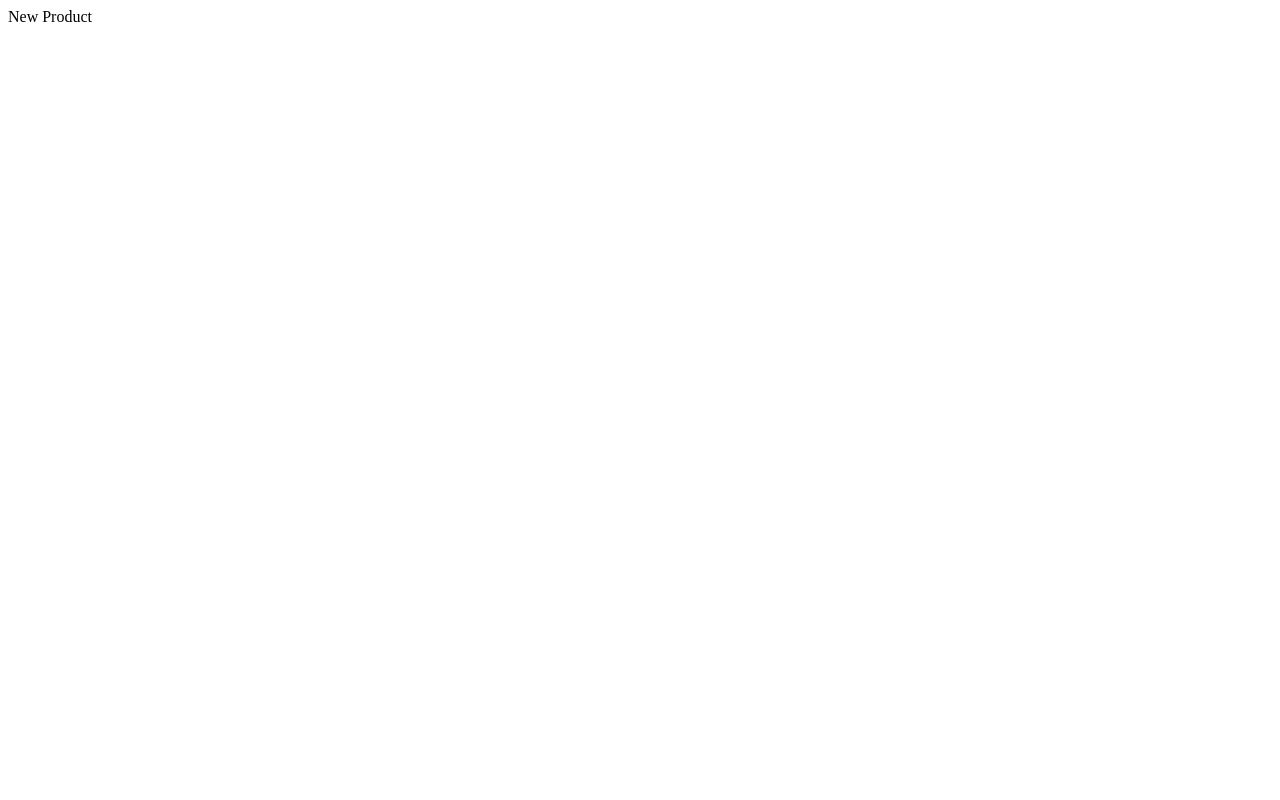
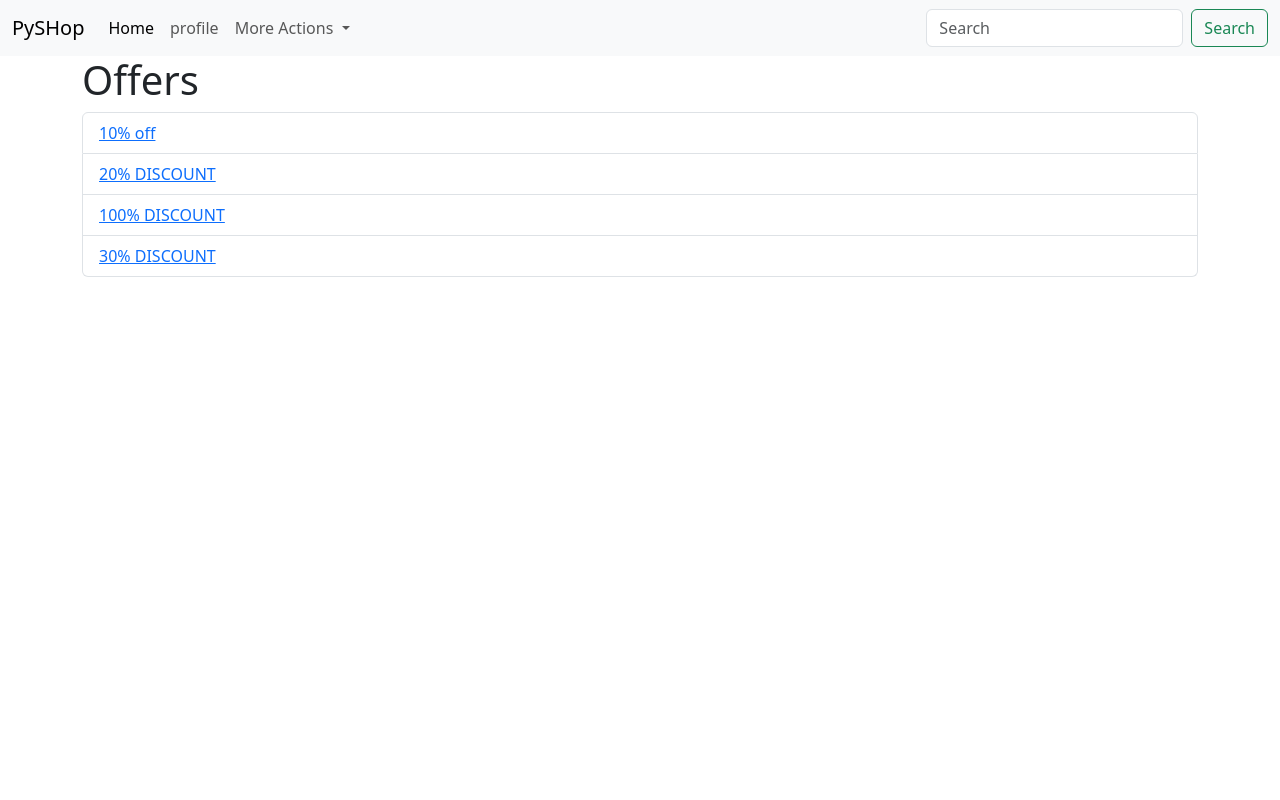
Before and after one commit to jinto-k/ShoppingSiteDjango, a Django app: page /products/new/ in a window 1280 px wide. Before the commit the page is almost empty. Run offline with Django 5.2, Linux system fonts and the light colour scheme; data comes from the database, SQL or seed files in the repository; both versions use the stored data as it was after the commit; some libraries are stand-ins or nearby versions.

Commit message:
Added a small offer section Added redirection to admin page from products page

```diff
--- a/products/templates/index.html
+++ b/products/templates/index.html
@@ -10,8 +10,8 @@
         <div class="card" style="width: 18rem;">
             <img src="{{product.image_url}}" class="card-img-top" alt="...">
             <div class="card-body">
-                <h5 class="card-title">product.name</h5>
-                <p class="card-text"> product. price</p>
+                <h5 class="card-title">{{product.name}}</h5>
+                <p class="card-text"> {{product.price}}</p>
                 <a href="#" class="btn btn-primary">Add to Cart</a>
             </div>
         </div>
--- /dev/null
+++ b/products/templates/offers.html
@@ -0,0 +1,14 @@
+{% extends 'base.html' %}
+
+{% block content %}
+<h1>Offers</h1>
+
+<ul class="list-group">
+    {% for offer in offers %}
+  <li class="list-group-item">
+      <a href="#">{{offer.description}}</a>
+  </li>
+    {% endfor %}
+</ul>
+
+{% endblock %}
--- a/products/views.py
+++ b/products/views.py
@@ -1,6 +1,6 @@
 from django.shortcuts import render
 from django.http import HttpResponse
-from .models import Product
+from .models import Product, Offer
 
 
 def index(request):
@@ -10,4 +10,6 @@ def index(request):
 
 
 def new_product(request):
-    return HttpResponse('New Product')
+    offers = Offer.objects.all()
+    return render(request, 'offers.html',
+                    {'offers': offers})
--- a/pyshop/urls.py
+++ b/pyshop/urls.py
@@ -15,10 +15,16 @@ Including another URLconf
     2. Add a URL to urlpatterns:  path('blog/', include('blog.urls'))
 """
 from django.contrib import admin
-from django.urls import path, include
+from django.shortcuts import redirect
+from django.urls import path, include, reverse
+
+
+def admin_redirect(request):
+    return redirect(reverse('admin:index'))
 
 
 urlpatterns = [
     path("admin/", admin.site.urls),
+    path('admin/', admin_redirect, name='admin_dashboard'),
     path("products/", include('products.urls'))
 ]
--- a/templates/base.html
+++ b/templates/base.html
@@ -20,14 +20,14 @@
           <a class="nav-link active" aria-current="page" href="#">Home</a>
         </li>
         <li class="nav-item">
-          <a class="nav-link" href="#">profile</a>
+          <a class="nav-link" href="{% url 'admin_dashboard' %}">profile</a>
         </li>
         <li class="nav-item dropdown">
           <a class="nav-link dropdown-toggle" href="#" role="button" data-bs-toggle="dropdown" aria-expanded="false">
             More Actions
           </a>
           <ul class="dropdown-menu">
-            <li><a class="dropdown-item" href="#">Offers</a></li>
+            <li><a class="dropdown-item" href="new">Offers</a></li>
             <li><a class="dropdown-item" href="#">Liked</a></li>
             <li><hr class="dropdown-divider"></li>
             <li><a class="dropdown-item" href="#">Game zone</a></li>
```
Also changed, not shown: db.sqlite3.
